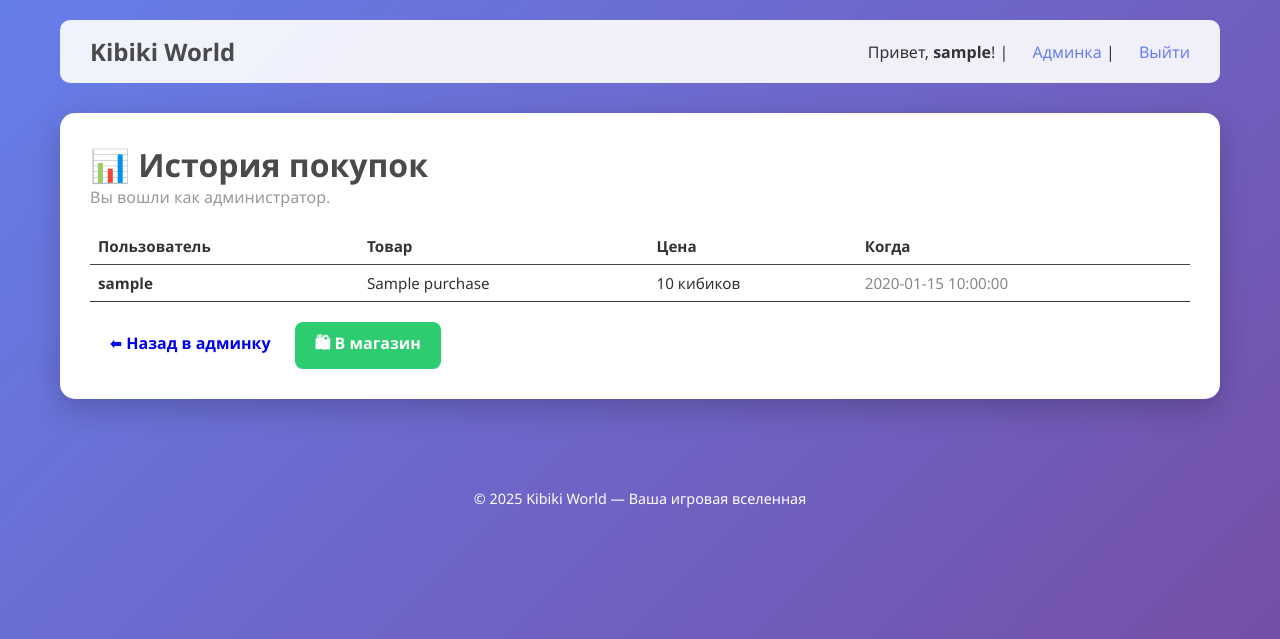
After one commit to KrutoiXatcker/kibiki_web, a Flask app: page /admin/purchases in a window 1280 px wide. The commit adds this page. Shown: the top 639 px of the page. Run offline with Flask 3, Linux system fonts and the light colour scheme; the visitor is signed in with stand-in values (Sample User, id 1); a database or web service that is not in the repository returns one stand-in record (values such as "Sample title"); some libraries are stand-ins or nearby versions.

Commit message:
Реализована система истории покупок, а также просмотр истории с админки.

```diff
--- a/app.py
+++ b/app.py
@@ -16,6 +16,9 @@ def get_db_connection():
         password="1111"
     )
     return conn
+
+
+# ================== АВТОРИЗАЦИЯ ==================
 
 @app.route('/')
 def index():
@@ -54,6 +57,9 @@ def logout():
     flash('Вы вышли из системы.', 'info')
     return redirect(url_for('login'))
 
+
+# ================== КАБИНЕТ ПОЛЬЗОВАТЕЛЯ ==================
+
 @app.route('/dashboard')
 def dashboard():
     if 'username' not in session:
@@ -71,6 +77,9 @@ def dashboard():
 
     return render_template('dashboard.html', kibiki=session['kibiki'], fullname=session['fullname'])
 
+
+# ================== АДМИН: УПРАВЛЕНИЕ ТОВАРАМИ ==================
+
 @app.route('/admin/products')
 def admin_products():
     if 'username' not in session or not session.get('is_admin'):
@@ -85,7 +94,6 @@ def admin_products():
     conn.close()
 
     return render_template('admin_products.html', products=products_list)
-
 
 @app.route('/admin/products/create', methods=['POST'])
 def admin_create_product():
@@ -121,6 +129,8 @@ def admin_create_product():
     return redirect(url_for('admin_products'))
 
 
+# ================== МАГАЗИН (ОБЩЕДОСТУПНЫЕ ТОВАРЫ) ==================
+
 @app.route('/products')
 def products():
     if 'username' not in session:
@@ -138,6 +148,9 @@ def products():
         products=products_list,
         kibiki=session['kibiki']
     )
+
+
+# ================== ИСТОРИЯ ПОКУПОК ПОЛЬЗОВАТЕЛЯ ==================
 
 @app.route('/purchases')
 def my_purchases():
@@ -166,16 +179,46 @@ def my_purchases():
     return render_template(
         'purchases.html',
         purchases=purchases_list,
-        kibiki=session['kibiki'],
-        fullname=session['fullname']
+        kibiki=session.get('kibiki', 0),
+        fullname=session.get('fullname', username)
     )
 
 
+# ================== ИСТОРИЯ ПОКУПОК ДЛЯ АДМИНА ==================
+
+@app.route('/admin/purchases')
+def admin_purchases():
+    if 'username' not in session or not session.get('is_admin'):
+        flash("Доступ запрещён.", "danger")
+        return redirect(url_for('login'))
+
+    conn = get_db_connection()
+    cur = conn.cursor(cursor_factory=DictCursor)
+    cur.execute("""
+        SELECT p.id,
+               p.username,
+               pr.name AS product_name,
+               p.price_at_purchase,
+               p.created_at
+        FROM purchases p
+        JOIN products pr ON pr.id = p.product_id
+        ORDER BY p.created_at DESC;
+    """)
+    purchases_all = cur.fetchall()
+    cur.close()
+    conn.close()
+
+    return render_template(
+        'admin_purchases.html',
+        purchases=purchases_all
+    )
+
+
+# ================== ПОКУПКА ТОВАРА ==================
+
 @app.route('/buy/<int:product_id>', methods=['GET', 'POST'])
 def buy_product(product_id):
-    from flask import request  # на случай если сверху не импортировано
-
-    print("DEBUG buy_product:", request.method, product_id)
+    from flask import request
 
     if 'username' not in session:
         return redirect(url_for('login'))
@@ -186,7 +229,7 @@ def buy_product(product_id):
     cur = conn.cursor(cursor_factory=DictCursor)
 
     try:
-        # Получаем товар
+        # 1. достаём товар
         cur.execute(
             "SELECT id, name, price FROM products WHERE id = %s",
             (product_id,)
@@ -200,7 +243,7 @@ def buy_product(product_id):
 
         price = product['price']
 
-        # Блокируем строку пользователя и проверяем баланс
+        # 2. читаем баланс пользователя с блокировкой
         cur.execute(
             "SELECT kibiki FROM users WHERE username = %s FOR UPDATE",
             (username,)
@@ -213,20 +256,21 @@ def buy_product(product_id):
             return redirect(url_for('products'))
 
         current_kibiki = user_row['kibiki']
+
         if current_kibiki < price:
             flash("Недостаточно кибиков!", "warning")
             cur.close()
             conn.close()
             return redirect(url_for('products'))
 
-        # Списываем кибики
+        # 3. списываем кибики
         new_balance = current_kibiki - price
         cur.execute(
             "UPDATE users SET kibiki = %s WHERE username = %s",
             (new_balance, username)
         )
 
-        # Логируем покупку
+        # 4. пишем историю в purchases
         cur.execute(
             """
             INSERT INTO purchases (username, product_id, price_at_purchase)
@@ -237,7 +281,7 @@ def buy_product(product_id):
 
         conn.commit()
 
-        # Обновляем сессию
+        # 5. обновляем сессию
         session['kibiki'] = new_balance
 
         flash(f"Покупка успешна! Ты купил: {product['name']} за {price} кибиков.", "success")
@@ -252,9 +296,7 @@ def buy_product(product_id):
     return redirect(url_for('products'))
 
 
-
-
-# === АДМИН-ПАНЕЛЬ ===
+# ================== АДМИН-ПАНЕЛЬ (ПОЛЬЗОВАТЕЛИ) ==================
 
 @app.route('/admin')
 def admin():
@@ -347,8 +389,6 @@ def edit_fullname():
 
     return redirect(url_for('admin'))
 
-# Функции управления кибиками (остаются без изменений)
-
 @app.route('/admin/add_kibiki', methods=['POST'])
 def add_kibiki():
     if 'username' not in session or not session.get('is_admin'):
@@ -432,5 +472,8 @@ def set_kibiki():
 
     return redirect(url_for('admin'))
 
+
+# ================== RUN ==================
+
 if __name__ == '__main__':
     app.run(debug=True)
--- /dev/null
+++ b/templates/admin_purchases.html
@@ -0,0 +1,42 @@
+{% extends "base.html" %}
+
+{% block title %}История покупок (админ){% endblock %}
+
+{% block content %}
+<div class="card">
+    <h1>📊 История покупок</h1>
+    <p style="font-size: 1rem; color:#999; margin-bottom:20px;">
+        Вы вошли как администратор.
+    </p>
+
+    {% if purchases|length == 0 %}
+        <p style="color:#888;">Покупок пока нет.</p>
+    {% else %}
+        <table style="width:100%; border-collapse:collapse; font-size:0.95rem;">
+            <thead>
+                <tr style="text-align:left; border-bottom:1px solid #444;">
+                    <th style="padding:8px;">Пользователь</th>
+                    <th style="padding:8px;">Товар</th>
+                    <th style="padding:8px;">Цена</th>
+                    <th style="padding:8px;">Когда</th>
+                </tr>
+            </thead>
+            <tbody>
+                {% for p in purchases %}
+                <tr style="border-bottom:1px solid #333;">
+                    <td style="padding:8px; font-weight:600;">{{ p.username }}</td>
+                    <td style="padding:8px;">{{ p.product_name }}</td>
+                    <td style="padding:8px;">{{ p.price_at_purchase }} кибиков</td>
+                    <td style="padding:8px; color:#888;">{{ p.created_at }}</td>
+                </tr>
+                {% endfor %}
+            </tbody>
+        </table>
+    {% endif %}
+
+    <div style="margin-top:20px;">
+        <a href="{{ url_for('admin') }}" class="btn btn-secondary">⬅ Назад в админку</a>
+        <a href="{{ url_for('products') }}" class="btn btn-success">🛍 В магазин</a>
+    </div>
+</div>
+{% endblock %}
--- a/templates/dashboard.html
+++ b/templates/dashboard.html
@@ -18,6 +18,7 @@
                     <a class="nav-link" href="{{ url_for('admin') }}">Админ</a>
                 {% endif %}
                 <a class="nav-link" href="{{ url_for('logout') }}">Выход</a>
+                <a class="btn btn-info" href="{{ url_for('admin_purchases') }}">📊 История покупок</a>
             </div>
         </div>
     </nav>
@@ -29,6 +30,7 @@
             <hr class="my-4">
             <p>Используй кибики для покупки крутых вещей в нашем магазине!</p>
             <a class="btn btn-primary btn-lg" href="{{ url_for('products') }}" role="button">Перейти в магазин</a>
+            <a class="btn btn-secondary" href="{{ url_for('my_purchases') }}">🧾 Мои покупки</a>
         </div>
     </div>
 
```
Also changed, not shown: templates/purchases.html (added, +37 -0 lines).
